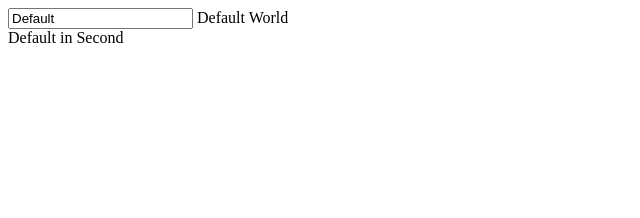
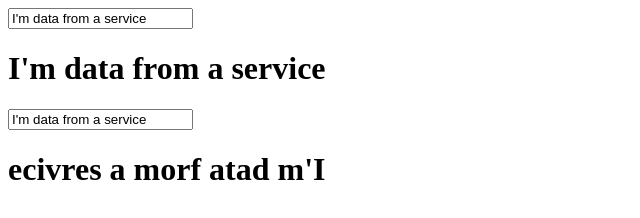
Before and after one commit to wefine/angularjs-zero2hero, a website built with webpack: page app/index.html in a window 1280 px wide. Shown: the whole page, without its empty margins (0-640 px from the left). Built offline with nearby package versions, Linux system fonts and the light colour scheme; some packages are replaced by stand-ins of ours; files whose address does not match are found by name.

Commit message:
05 - Defining a Method on the Scope
Signed-off-by: wefine <wang.xiaoren@zte.com.cn>

```diff
--- a/app/index.html
+++ b/app/index.html
@@ -6,15 +6,18 @@
     <link rel="stylesheet" type="text/css" href="bower_components/foundation/css/normalize.css"/>
     <link rel="stylesheet" type="text/css" href="bower_components/foundation/css/foundation.css"/>
 </head>
-
 <body>
 
-<div ng-controller="FirstCtrl as first">
-<input type="text" ng-model="first.greeting.message">
-    {{ first.greeting.message }} World
-</div>
-<div ng-controller="SecondCtrl as second">
-    {{ second.greeting.message }} in Second
+<div>
+    <div ng-controller="FirstCtrl">
+        <input type="text" ng-model="data.message">
+        <h1>{{data.message}}</h1>
+    </div>
+
+    <div ng-controller="SecondCtrl">
+        <input type="text" ng-model="data.message">
+        <h1>{{reversedMessage(data.message)}}</h1>
+    </div>
 </div>
 
 </body>
--- a/app/index.js
+++ b/app/index.js
@@ -1,17 +1,18 @@
 import angular from "angular";
 
 export default angular.module('z2hApp', [])
-    .service('greeting', function Greeting() {
-        let greeting = this;
-        greeting.message = 'Default';
+    .factory('Data', function () {
+        return {
+            message: "I'm data from a service"
+        };
     })
-    .controller('FirstCtrl', function FirstCtrl(greeting) {
-        let first = this;
+    .controller('FirstCtrl', function ($scope, Data) {
+        $scope.data = Data;
+    })
+    .controller('SecondCtrl', function ($scope, Data) {
+        $scope.data = Data;
 
-        first.greeting = greeting;
-    })
-    .controller('SecondCtrl', function SecondCtrl(greeting) {
-        let second = this;
-
-        second.greeting = greeting;
+        $scope.reversedMessage = function (message) {
+            return message.split("").reverse().join("");
+        };
     });
```
